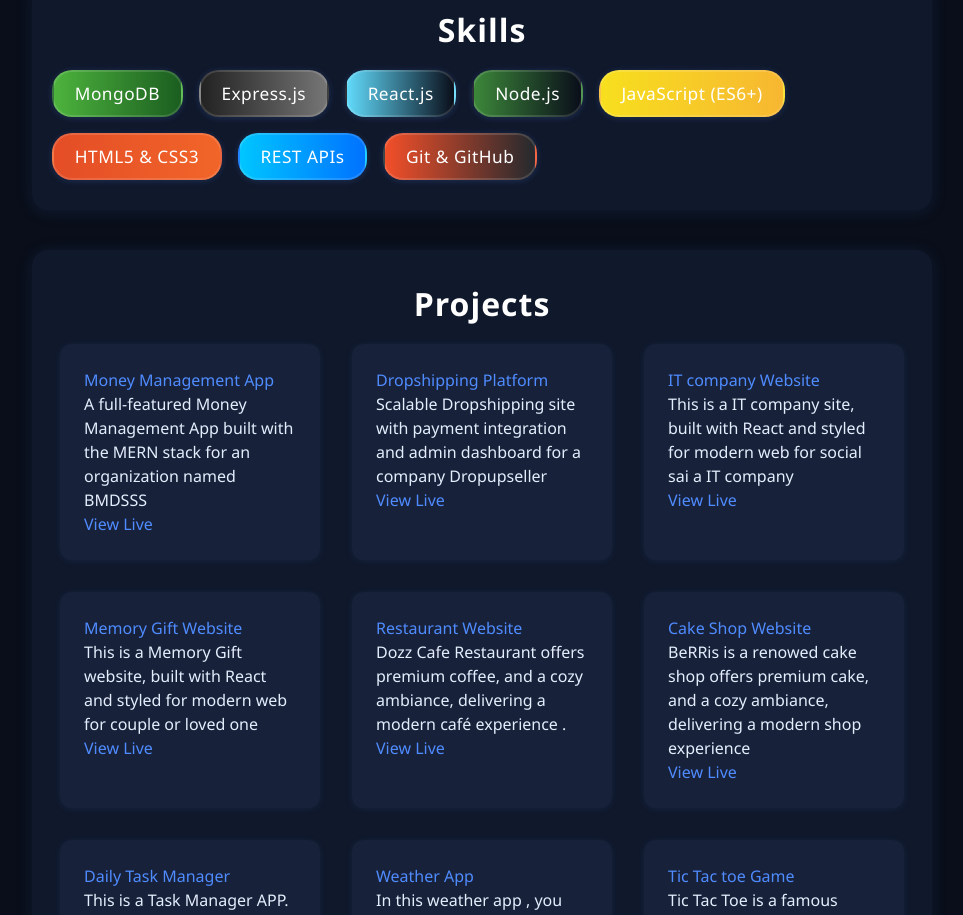
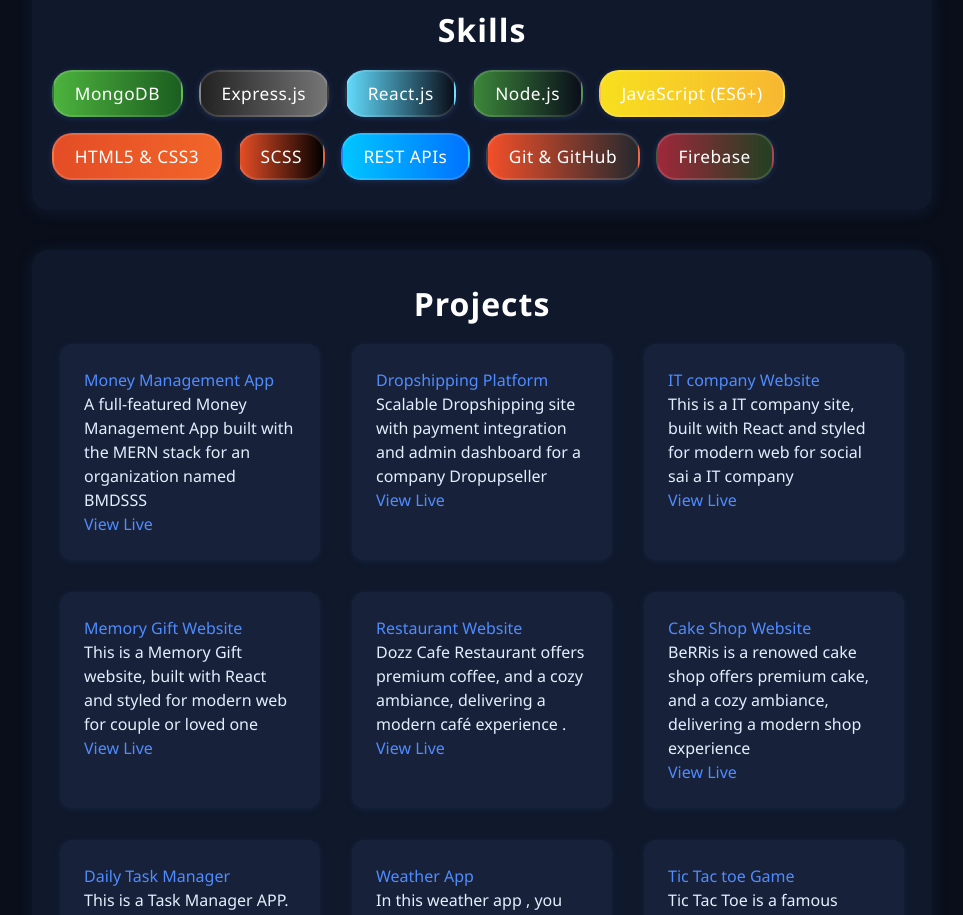
Before and after one commit to dev-khodeja/My-Portfolio, a React (Vite) app in the folder Client/: page / in a window 1280 px wide. Shown: the part 860-1775 px from the top of the page, without its empty margins (158-1121 px from the left). Built offline with nearby package versions, Linux system fonts and the light colour scheme.

Commit message:
updated cv

```diff
--- a/Client/src/components/Skills.jsx
+++ b/Client/src/components/Skills.jsx
@@ -10,8 +10,11 @@ const Skills = () => (
       <li className="skill-node" style={{background: 'linear-gradient(90deg, #3C873A, #0a0e1a)'}}>Node.js</li>
       <li className="skill-js" style={{background: 'linear-gradient(90deg, #f7df1e, #f7b731)'}}>JavaScript (ES6+)</li>
       <li className="skill-html" style={{background: 'linear-gradient(90deg, #e44d26, #f16529)'}}>HTML5 & CSS3</li>
+      <li className="skill-html" style={{background: 'linear-gradient(90deg, #e44d25, #000)'}}>SCSS</li>
       <li className="skill-rest" style={{background: 'linear-gradient(90deg, #00c6ff, #0072ff)'}}>REST APIs</li>
       <li className="skill-git" style={{background: 'linear-gradient(90deg, #f34f29, #24292e)'}}>Git & GitHub</li>
+      <li className="skill-git" style={{background: 'linear-gradient(90deg, #f349, #242e)'}}>Firebase</li>
+
     </ul>
   </section>
 );
```
Also changed, not shown: 1 other file (tests, documents, lock files or other folders).
